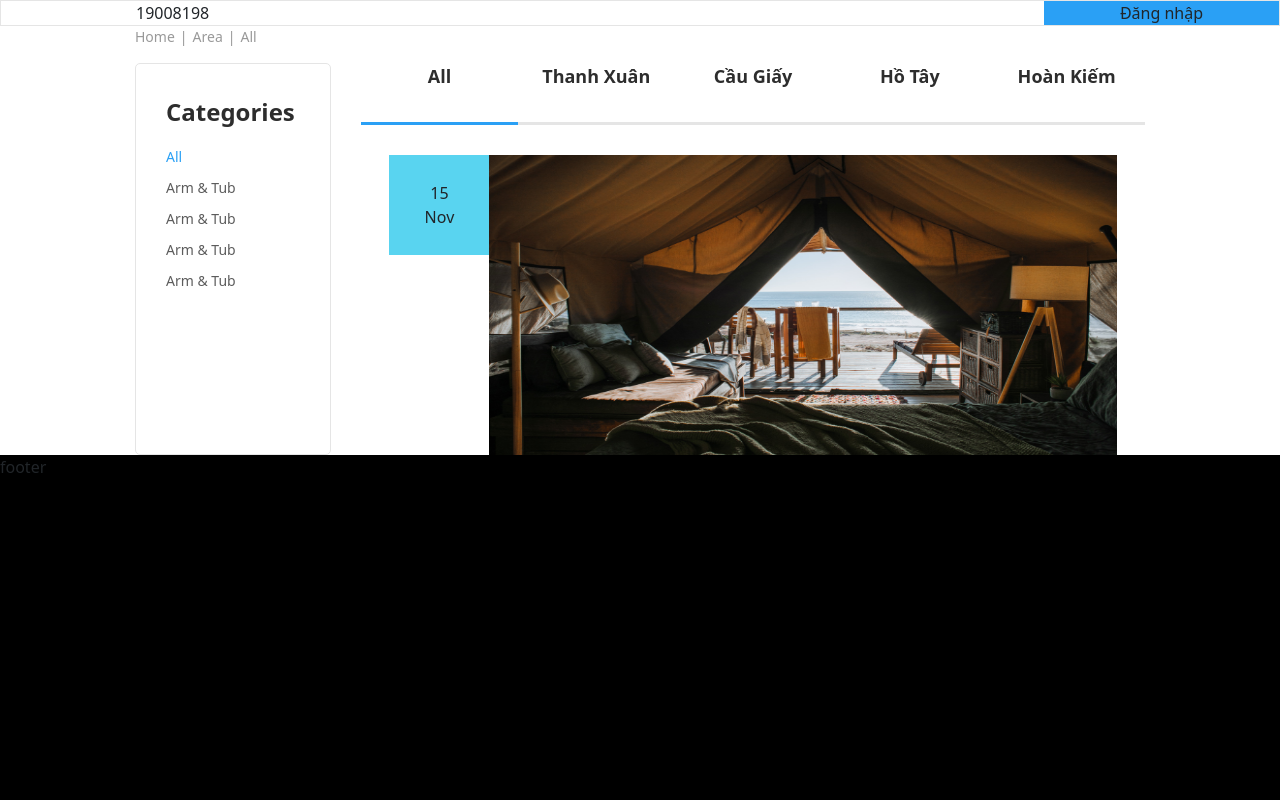
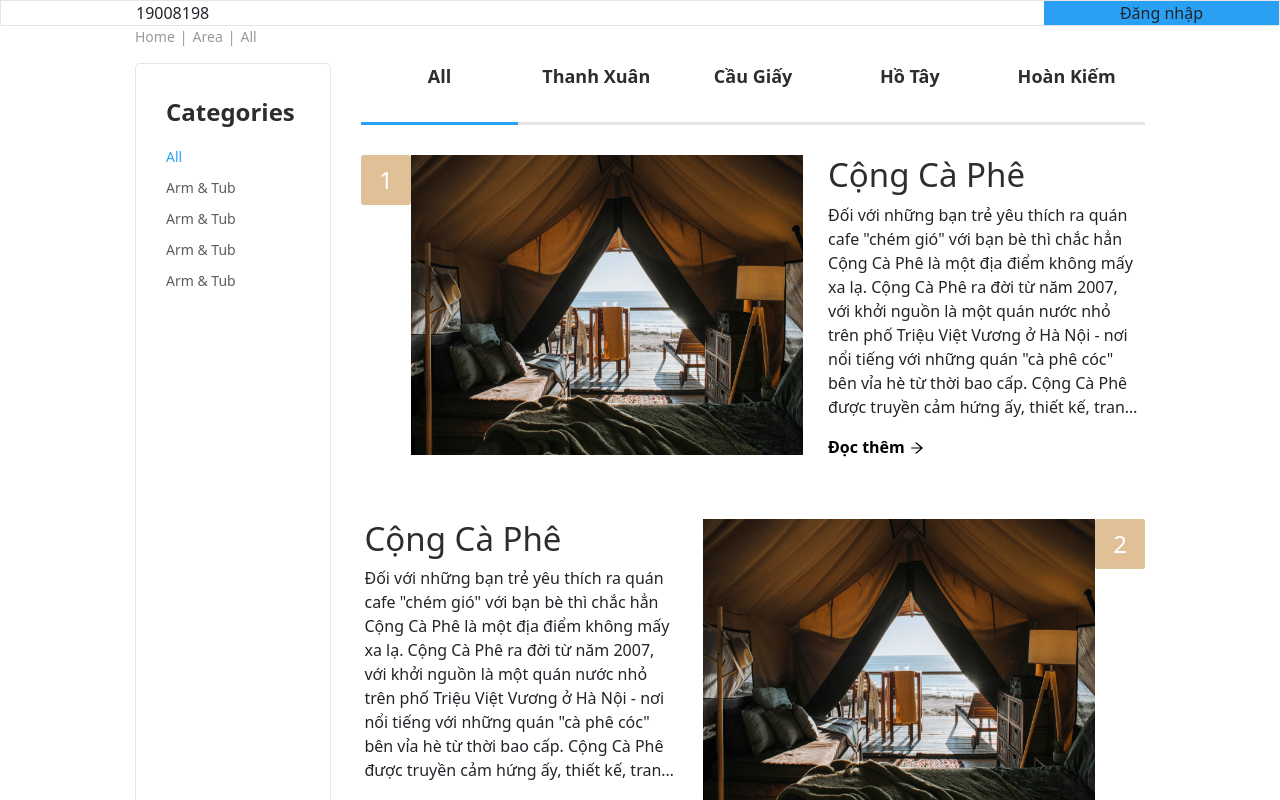
Before and after one commit to huong2105/hanoi, a React (Create React App) app: page /danh-sach-dia-diem in a window 1280 px wide. Shown: the top 800 px of the page. Built offline with nearby package versions, Linux system fonts and the light colour scheme.

Commit message:
update code

```diff
--- a/package.json
+++ b/package.json
@@ -14,6 +14,7 @@
     "react-dom": "^17.0.2",
     "react-file-base64": "^1.0.3",
     "react-html-parser": "^2.0.2",
+    "react-icons": "^4.3.1",
     "react-redux": "^7.2.5",
     "react-router-dom": "^5.3.0",
     "react-scripts": "4.0.3",
--- a/src/App.js
+++ b/src/App.js
@@ -19,7 +19,7 @@
       <Router>
         <Switch>
           <Route path = "/danh-sach-dia-diem" component = {PageProducListing}></Route>
-          <Route path = "/tin-tuc/:slug" component = {PageNewsDtail}></Route>
+          <Route path = "/chi-tiet/:slug" component = {PageNewsDtail}></Route>
           <Route path = "/dang-ky" component = {PageSingup}></Route>
           <Route path="/quan-ly-he-thong" component={PageMana}></Route>
           <Route path="/" component={Home}></Route>
--- a/src/pages/Productlisting/Components/product/Component/Left/index.js
+++ b/src/pages/Productlisting/Components/product/Component/Left/index.js
@@ -24,6 +24,7 @@
             title: 'Arm & Tub'
         },
     ])
+
     const [id, setId] = useState(1)
     return (
         <div className='product-left'>
--- a/src/pages/Productlisting/Components/product/Component/Right/index.js
+++ b/src/pages/Productlisting/Components/product/Component/Right/index.js
@@ -1,4 +1,6 @@
 import React, { useState } from "react";
+import {AiOutlineArrowRight} from "react-icons/ai"
+import { Link } from "react-router-dom";
 import "./style.css";
 function Right() {
     const [id, setId] = useState(1);
@@ -24,12 +26,11 @@
             title: "Hoàn Kiếm",
         },
     ]);
-  const [infoAddress,setInfoAddress]=useState([{
+    const [infoAddress, setInfoAddress] = useState([{
 
-    id : 1,
+        id: 1,
         img: "",
         title: '',
-
     }])
     return (
         <div className="wraper-right">
@@ -45,12 +46,33 @@
                 ))}
             </div>
             <div>
-          <div className = "info-address">
-                <div className = "info-left">
-                    <div>15</div>
-                    <div>Nov</div>
+                <div className="info-address">
+                    <div className="info-left">
+                        <div>1</div>
                     </div>
-              <div className = "img-news"><img src = "/images/pexels-rachel-claire-4825701.jpg"/></div>
+                    <div className="img-news"><img src="/images/pexels-rachel-claire-4825701.jpg" /></div>
+                    <div className='content-address'>
+                        <h2>Cộng Cà Phê </h2>
+                        <p>Đối với những bạn trẻ yêu thích ra quán cafe "chém gió" với bạn bè thì chắc hẳn Cộng Cà Phê là một địa điểm không mấy xa lạ. Cộng Cà Phê ra đời từ năm 2007, với khởi nguồn là một quán nước nhỏ trên phố Triệu Việt Vương ở Hà Nội - nơi nổi tiếng với những quán "cà phê cóc" bên vỉa hè từ thời bao cấp.
+                            Cộng Cà Phê được truyền cảm hứng ấy, thiết kế, trang trí và mang văn hóa bao cấp. Chữ Cộng khiến chúng ta liên tưởng tới "Cộng sản" - là hình thức của nhà nước Việt Nam lúc bấy giờ. Phong cách lạ lẫm, thú vị, hồi niệm của Cộng Cà Phê hóa ra lại thu hút giới trẻ.
+                            Giới trẻ đến Cộng Cà Phê không chỉ để uống cafe mà còn để trải nghiệm không gian mang đậm màu xanh của lính, với chăn con công, phích nước Rạng Đông, chạn gỗ, Tivi hộp, cửa sổ song sắt... Đây là những thứ từng quen thuộc với chúng ta khi còn nhỏ nhưng giờ không còn nữa, khiến cho giới trẻ trở nên hoài niệm. Hiện nay, Cộng Cà Phê không chỉ có 14 địa điểm trên khắp Hà Nội mà còn có nhiều chi nhánh nhượng quyền (franchise) trên khắp cả nước, với số lượng khách là giới trẻ luôn rất đông và tấp nập.
+                        </p>
+                       <Link to = "/chi-tiet/1"><span>Đọc thêm <AiOutlineArrowRight/></span></Link>
+                    </div>
+                </div>
+                <div className="info-address info-address-2">
+                    <div className="info-left">
+                        <div>2</div>
+                    </div>
+                    <div className="img-news img-new-2"><img src="/images/pexels-rachel-claire-4825701.jpg" /></div>
+                    <div className='content-address'>
+                        <h2>Cộng Cà Phê </h2>
+                        <p>Đối với những bạn trẻ yêu thích ra quán cafe "chém gió" với bạn bè thì chắc hẳn Cộng Cà Phê là một địa điểm không mấy xa lạ. Cộng Cà Phê ra đời từ năm 2007, với khởi nguồn là một quán nước nhỏ trên phố Triệu Việt Vương ở Hà Nội - nơi nổi tiếng với những quán "cà phê cóc" bên vỉa hè từ thời bao cấp.
+                            Cộng Cà Phê được truyền cảm hứng ấy, thiết kế, trang trí và mang văn hóa bao cấp. Chữ Cộng khiến chúng ta liên tưởng tới "Cộng sản" - là hình thức của nhà nước Việt Nam lúc bấy giờ. Phong cách lạ lẫm, thú vị, hồi niệm của Cộng Cà Phê hóa ra lại thu hút giới trẻ.
+                            Giới trẻ đến Cộng Cà Phê không chỉ để uống cafe mà còn để trải nghiệm không gian mang đậm màu xanh của lính, với chăn con công, phích nước Rạng Đông, chạn gỗ, Tivi hộp, cửa sổ song sắt... Đây là những thứ từng quen thuộc với chúng ta khi còn nhỏ nhưng giờ không còn nữa, khiến cho giới trẻ trở nên hoài niệm. Hiện nay, Cộng Cà Phê không chỉ có 14 địa điểm trên khắp Hà Nội mà còn có nhiều chi nhánh nhượng quyền (franchise) trên khắp cả nước, với số lượng khách là giới trẻ luôn rất đông và tấp nập.
+                        </p>
+                        <span>Đọc thêm <AiOutlineArrowRight/></span>
+                    </div>
                 </div>
             </div>
         </div>
--- a/src/pages/Productlisting/Components/product/Component/Right/style.css
+++ b/src/pages/Productlisting/Components/product/Component/Right/style.css
@@ -1,5 +1,11 @@
 .wraper-right {
       width: 80%;
+}
+
+a {
+
+      text-decoration: none;
+      color: #000000;
 }
 
 .wraper-address {
@@ -19,27 +25,82 @@
 }
 
 .img-news {
-      width: 80%;
+      width: 50%;
       height: 300px;
+      margin-right: 25px;
 }
 
 .info-left {
-      width: 100px;
-      height: 100px;
-      background: #59d4f0;
+      width: 50px;
+      height: 50px;
+      background: #E0C097;
       display: flex;
       align-items: center;
       justify-content: center;
       text-align: center;
       flex-direction: column;
+      border-radius: 3px;
+}
+
+.info-left div {
+
+      font-size: 24px;
+      color: #ffffff;
 }
 
 .info-address {
       display: flex;
-      justify-content: center;
+      margin-bottom: 60px;
 }
 
 .img-news img {
       width: 100%;
       height: 100%;
 }
+.content-address h2{
+      font-size: 33px;
+      color: #2d2d2d;
+}
+
+.content-address{
+
+      width: 40%;
+}
+
+.content-address a{
+
+      text-decoration: none;
+      color: #000000;
+}
+
+.content-address a:hover{
+
+      text-decoration: none;
+      color: #000000;
+}
+
+.content-address p{
+      white-space: pre-wrap;
+      overflow: hidden;
+      text-overflow: ellipsis;
+      -webkit-line-clamp: 9;
+      -webkit-box-orient: vertical;
+      display: -webkit-box;
+}
+
+.content-address span{
+      font-weight: 600;
+      cursor: pointer;
+}
+
+.content-address span:hover{
+      font-weight: 100;
+}
+
+.info-address-2{
+      flex-direction: row-reverse;
+}
+.img-new-2{
+      margin-right: unset;
+      margin-left: 25px;
+}
```
Also changed, not shown: 1 other file (tests, documents, lock files or other folders). Lines whose indentation alone changed are shown as unchanged.
